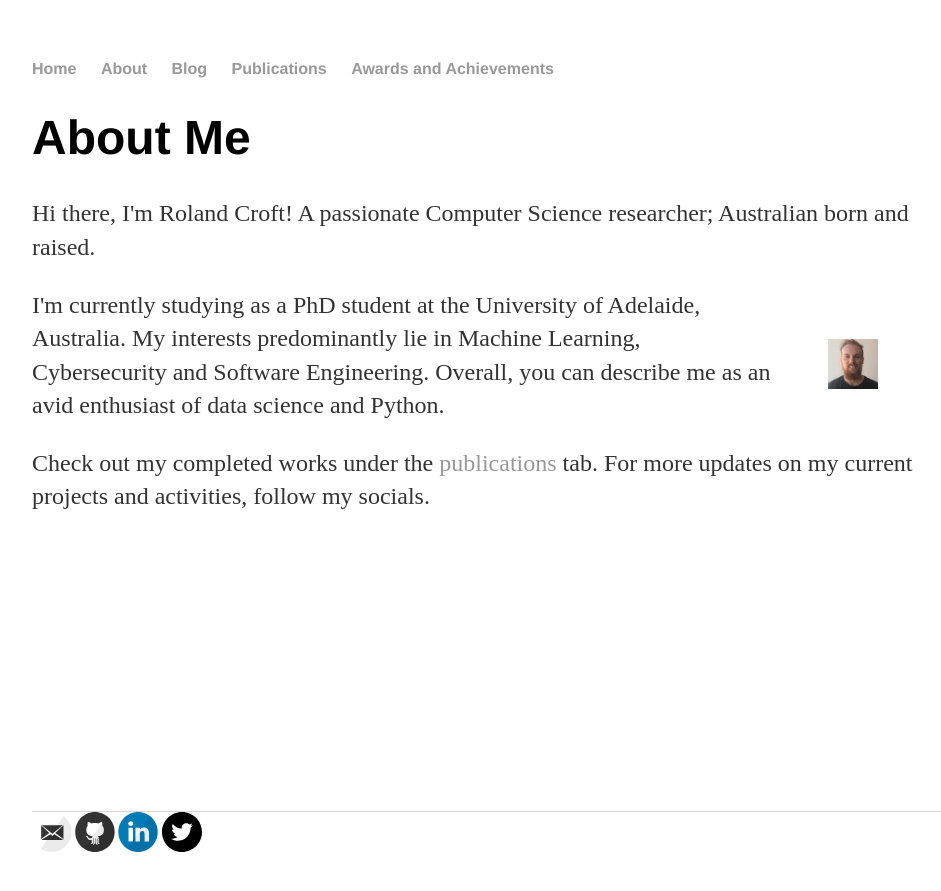
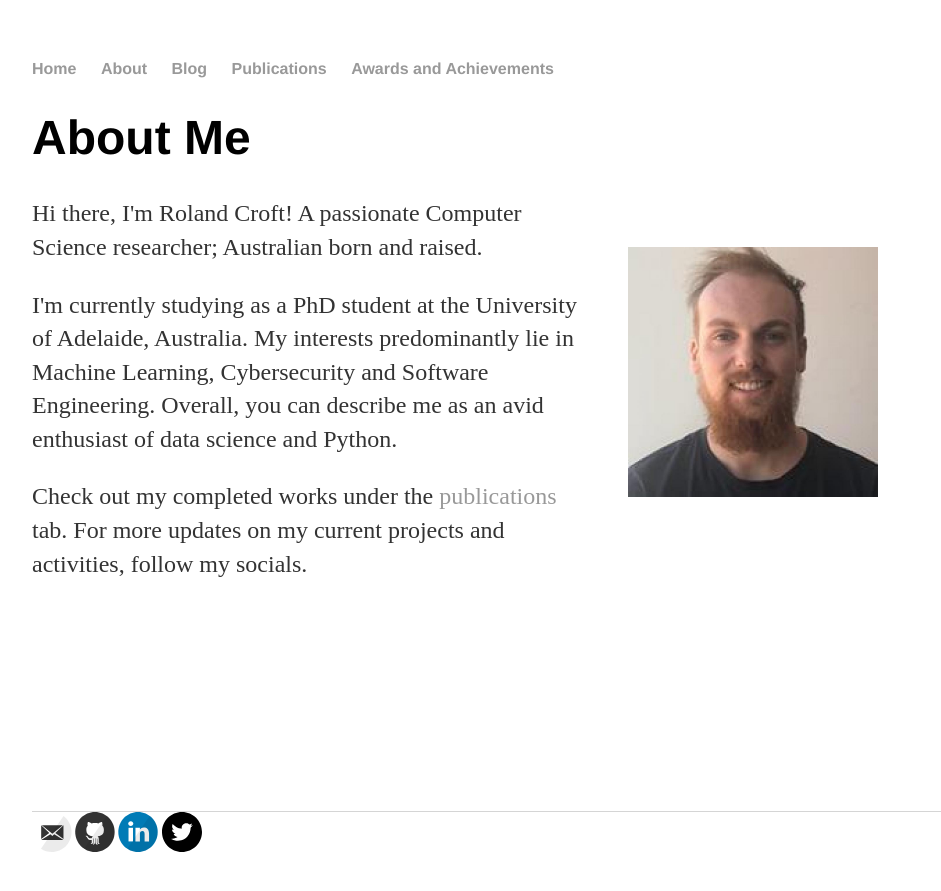
Before and after one commit to RolandCroft/RolandCroft.github.io, a Jekyll site: the page built from about/index.html, in a window 1280 px wide. Shown: the top 891 px of the page, without its empty margins (160-1101 px from the left). Built offline with Jekyll 4.4.1, drawn with Linux system fonts in a browser that asks for light colours.

Commit message:
Updating about me.

```diff
--- a/about/index.html
+++ b/about/index.html
@@ -4,9 +4,9 @@ title: About Me
 ---
 <div class="blurb">
 	<h1>About Me</h1>
+		<img src="{{site.baseurl}}/images/headshot.jpg" alt="Me!" align="right" hspace="50" vspace="50" width="250" height="250">
+
 		<p>Hi there, I'm Roland Croft! A passionate Computer Science researcher; Australian born and raised.</p>
-
-		<img src="{{site.baseurl}}/images/headshot.jpg" alt="Me!" align="right" hspace="50" vspace="50" width="50" height="50">
 
 		<p>I'm currently studying as a PhD student at the University of Adelaide, Australia. My interests predominantly lie in Machine Learning, Cybersecurity and Software Engineering. Overall, you can describe me as an avid enthusiast of data science and Python. </p>
 
```
